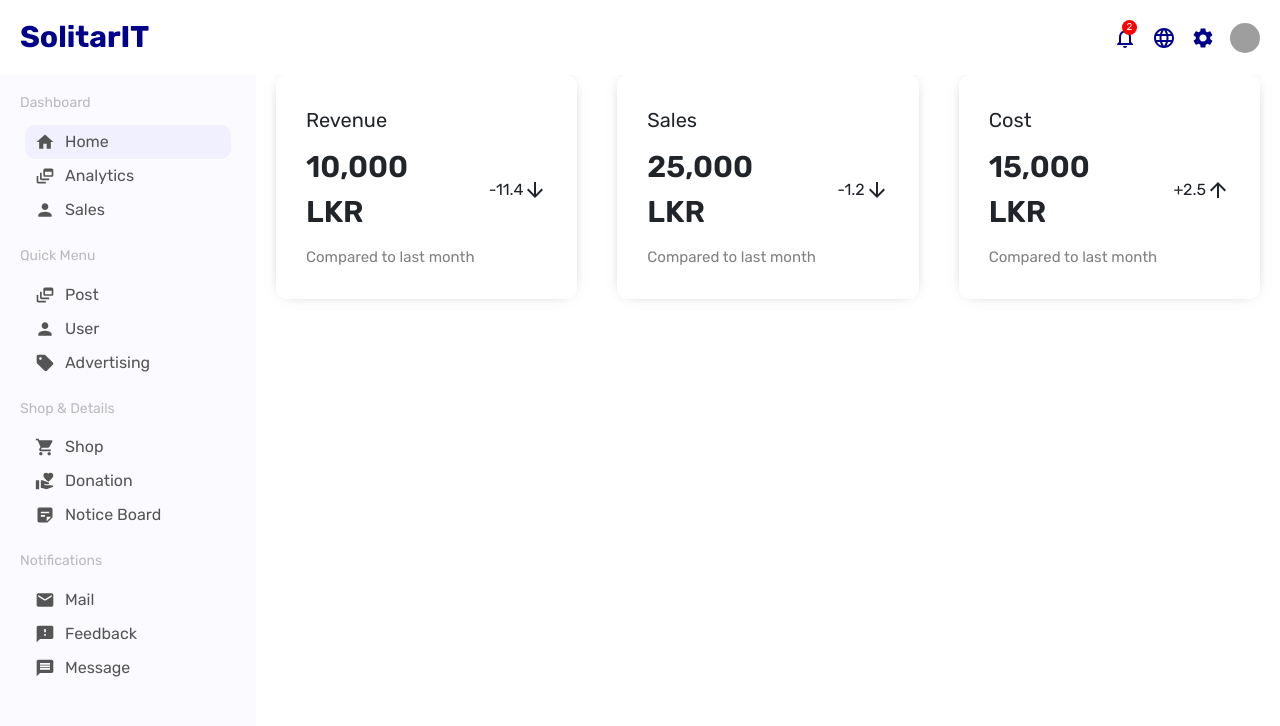
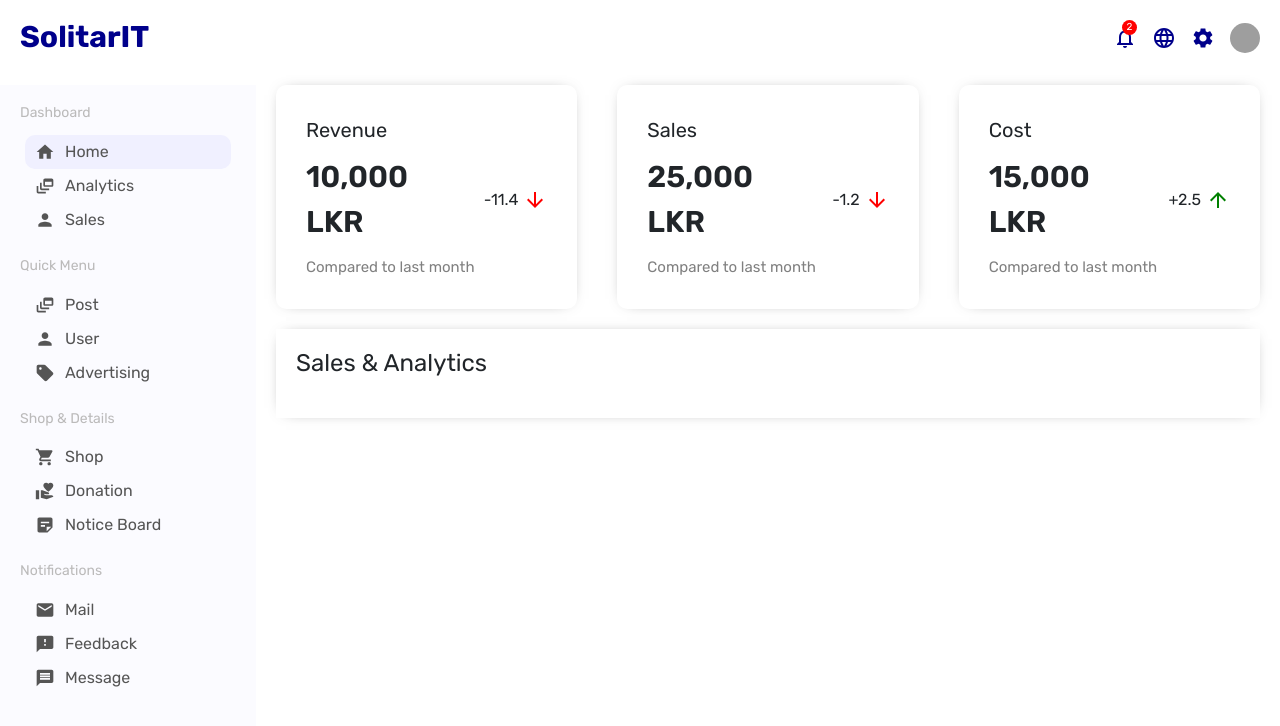
Before and after one commit to PulasthiAbey/Dashboard-BackEnd, a React (Create React App) app in the folder front_end/: page / in a window 1280 px wide. Shown: the top 726 px of the page. Built offline with nearby package versions, Linux system fonts and the light colour scheme; grey boxes are pictures that could not be loaded.

Commit message:
features and info

```diff
--- a/front_end/src/App.css
+++ b/front_end/src/App.css
@@ -1,3 +1,4 @@
 .app-container{
   display: flex;
+  margin-top: 10px;
 }
--- /dev/null
+++ b/front_end/src/components/chart/Chart.jsx
@@ -0,0 +1,21 @@
+import React from "react";
+import {
+  LineChart,
+  Line,
+  XAxis,
+  CartesianGrid,
+  Tooltip,
+  ResponsiveContainer,
+} from "recharts";
+
+import "./chart.css";
+
+const Chart = () => {
+  return (
+    <div className="chart">
+      <h4 className="chartTitle">Sales & Analytics</h4>
+    </div>
+  );
+};
+
+export default Chart;
--- /dev/null
+++ b/front_end/src/components/chart/chart.css
@@ -0,0 +1,10 @@
+.chart {
+  margin: 20px;
+  padding: 20px;
+  -webkit-box-shadow: 0px 0px 15px -10px rgba(0, 0, 0, 0.75);
+  box-shadow: 0px 0px 15px -10px rgba(0, 0, 0, 0.75);
+}
+
+.chartTitle {
+  margin-bottom: 20px;
+}
--- a/front_end/src/components/featuredInfo/featuredInfo.jsx
+++ b/front_end/src/components/featuredInfo/featuredInfo.jsx
@@ -11,7 +11,7 @@ const featuredInfo = () => {
         <div className="featuredMoneyContainer">
           <span className="featuredMoney">10,000 LKR</span>
           <span className="featuredMoneyRate">
-            -11.4 <ArrowDownwardSharp />
+            -11.4 <ArrowDownwardSharp className="featuredIcon negative" />
           </span>
         </div>
         <span className="featuredSub">Compared to last month</span>
@@ -21,7 +21,7 @@ const featuredInfo = () => {
         <div className="featuredMoneyContainer">
           <span className="featuredMoney">25,000 LKR</span>
           <span className="featuredMoneyRate">
-            -1.2 <ArrowDownwardSharp />
+            -1.2 <ArrowDownwardSharp className="featuredIcon negative" />
           </span>
         </div>
         <span className="featuredSub">Compared to last month</span>
@@ -31,7 +31,7 @@ const featuredInfo = () => {
         <div className="featuredMoneyContainer">
           <span className="featuredMoney">15,000 LKR</span>
           <span className="featuredMoneyRate">
-            +2.5 <ArrowUpwardSharp />
+            +2.5 <ArrowUpwardSharp className="featuredIcon" positive />
           </span>
         </div>
         <span className="featuredSub">Compared to last month</span>
--- a/front_end/src/pages/home/Home.jsx
+++ b/front_end/src/pages/home/Home.jsx
@@ -1,4 +1,5 @@
 import React from "react";
+import Chart from "../../components/chart/Chart";
 import FeaturedInfo from "../../components/featuredInfo/featuredInfo";
 
 import "./home.css";
@@ -7,6 +8,7 @@ const Home = () => {
   return (
     <div className="home">
       <FeaturedInfo />
+      <Chart />
     </div>
   );
 };
```
